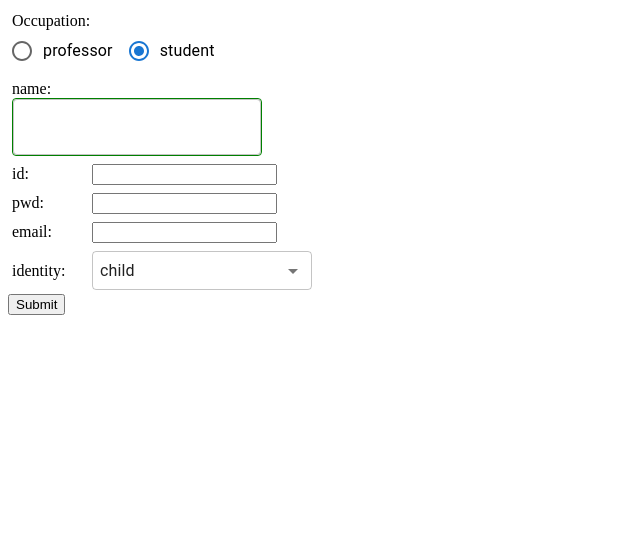
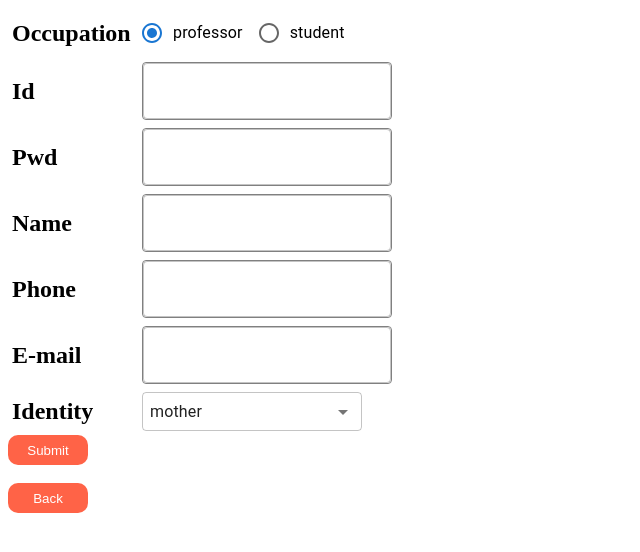
Before and after one commit to kangactor123/react-hook-form-repo, a React (Create React App) app: page /create in a window 1280 px wide. Shown: the top 552 px of the page, without its empty margins (0-640 px from the left). Built offline with nearby package versions, Linux system fonts and the light colour scheme.

Commit message:
Edit mode 페이지 작업

```diff
--- a/package.json
+++ b/package.json
@@ -6,6 +6,7 @@
     "@emotion/react": "^11.10.5",
     "@emotion/styled": "^11.10.5",
     "@mui/material": "^5.11.0",
+    "@tanstack/react-query": "^4.20.4",
     "@testing-library/jest-dom": "^5.16.5",
     "@testing-library/react": "^13.4.0",
     "@testing-library/user-event": "^13.5.0",
@@ -14,9 +15,11 @@
     "@types/react": "^18.0.25",
     "@types/react-dom": "^18.0.9",
     "@types/styled-components": "^5.1.26",
+    "axios": "^1.2.1",
     "react": "^18.2.0",
     "react-dom": "^18.2.0",
     "react-hook-form": "^7.40.0",
+    "react-router-dom": "^6.5.0",
     "react-scripts": "5.0.1",
     "styled-components": "^5.3.6",
     "typescript": "^4.9.3",
--- a/src/App.tsx
+++ b/src/App.tsx
@@ -1,9 +1,20 @@
+import React from "react";
+import EditForm from "page/EditForm";
 import ReactHookForm from "page/ReactHookForm";
-import React from "react";
 import NoHookForm from "./page/NoHookForm";
+import { BrowserRouter, Route, Routes } from "react-router-dom";
+import Home from "page/Home";
 
 function App() {
-  return <ReactHookForm />;
+  return (
+    <BrowserRouter>
+      <Routes>
+        <Route path="create" element={<EditForm mode="create" />} />
+        <Route path=":id/edit" element={<EditForm mode="edit" />} />
+        <Route element={<Home />} path="/" />
+      </Routes>
+    </BrowserRouter>
+  );
 }
 
 export default App;
--- a/src/component/mui/MInputText.tsx
+++ b/src/component/mui/MInputText.tsx
@@ -29,7 +29,7 @@ function MInputText<T extends FieldValues>({
       }}
       InputProps={{
         sx: {
-          border: `1px solid ${error ? "red" : "green"}`, //간단한 에러
+          border: `1px solid ${error ? "red" : "gray"}`, //간단한 에러
         },
       }}
       {...props}
--- a/src/component/mui/MSelect.tsx
+++ b/src/component/mui/MSelect.tsx
@@ -55,7 +55,7 @@ function MSelect<T extends FieldValues>(props: TProps<T>) {
   };
 
   const renderValue = () =>
-    value
+    value && !!value.length
       ? selectList.find((item) => item.value === value)?.label
       : placeholder;
 
--- a/src/index.tsx
+++ b/src/index.tsx
@@ -1,3 +1,4 @@
+import { QueryClient, QueryClientProvider } from "@tanstack/react-query";
 import React from "react";
 import ReactDOM from "react-dom/client";
 import App from "./App";
@@ -5,8 +6,21 @@ import App from "./App";
 const root = ReactDOM.createRoot(
   document.getElementById("root") as HTMLElement
 );
+
+const client = new QueryClient({
+  defaultOptions: {
+    queries: {
+      staleTime: Infinity,
+      cacheTime: 0,
+      refetchOnWindowFocus: false,
+      retry: false,
+    },
+  },
+});
 root.render(
   <React.StrictMode>
-    <App />
+    <QueryClientProvider client={client}>
+      <App />
+    </QueryClientProvider>
   </React.StrictMode>
 );
--- /dev/null
+++ b/src/module/api.ts
@@ -0,0 +1,6 @@
+import axios from "axios";
+
+export async function getList() {
+  const { data } = await axios.get("http://localhost:3001/list");
+  return data;
+}
--- /dev/null
+++ b/src/page/EditForm.tsx
@@ -0,0 +1,119 @@
+import { useQuery } from "@tanstack/react-query";
+import { TForm } from "common/type";
+import MInputText from "component/mui/MInputText";
+import MRadio, { TRadioGroup } from "component/mui/MRadio";
+import MSelect, { ISelectItem } from "component/mui/MSelect";
+import { getList } from "module/api";
+import { useEffect, useLayoutEffect } from "react";
+import { useForm } from "react-hook-form";
+import { useNavigate, useParams } from "react-router-dom";
+import { Button, Label, Row } from "style";
+
+type EditProps = {
+  mode: "edit" | "create";
+};
+
+function EditForm({ mode }: EditProps) {
+  const { id } = useParams();
+  const navigate = useNavigate();
+  const handleBack = () => {
+    navigate("/");
+  };
+  const {
+    control,
+    handleSubmit: onSubmit,
+    reset,
+    watch,
+  } = useForm<TForm>({
+    defaultValues: {
+      id: "",
+      pwd: "",
+      name: "",
+      phone: "",
+      email: "",
+      occupation: "",
+      identity: "",
+    },
+  });
+  const { data } = useQuery(["list"], getList, {
+    enabled: !!id,
+    refetchOnMount: "always",
+    onSuccess: (data: TForm) => {
+      reset(data);
+    },
+    select: (data: TForm[]) => data.find((data) => data.id === id) as TForm,
+  });
+
+  console.log(watch());
+
+  useEffect(() => {
+    if (mode === "create") {
+      reset({
+        ...watch(),
+        occupation: "professor",
+        identity: "mother",
+      });
+    }
+  }, []);
+
+  const selectList: ISelectItem[] = [
+    { label: "child", value: "child" },
+    { label: "father", value: "father" },
+    { label: "mother", value: "mother" },
+    { label: "grandfather", value: "mather", disabled: true },
+    { label: "grandmother", value: "grandmother" },
+  ];
+
+  const radioGroup: TRadioGroup[] = [
+    { label: "professor", value: "professor" },
+    { label: "student", value: "student" },
+  ];
+
+  const handleSubmit = (data: TForm) => {
+    console.log(data);
+  };
+
+  return (
+    <form onSubmit={onSubmit(handleSubmit)}>
+      <Row>
+        <Label>Occupation</Label>
+        <MRadio<TForm> group={radioGroup} control={control} name="occupation" />
+      </Row>
+      <Row>
+        <Label>Id</Label>
+        <MInputText<TForm> control={control} name="id" />
+      </Row>
+      <Row>
+        <Label>Pwd</Label>
+        <MInputText<TForm> control={control} name="pwd" />
+      </Row>
+      <Row>
+        <Label>Name</Label>
+        <MInputText<TForm> control={control} name="name" />
+      </Row>
+      <Row>
+        <Label>Phone</Label>
+        <MInputText<TForm> control={control} name="phone" />
+      </Row>
+      <Row>
+        <Label>E-mail</Label>
+        <MInputText<TForm> control={control} name="email" />
+      </Row>
+      <Row>
+        <Label>Identity</Label>
+        <MSelect<TForm>
+          control={control}
+          name="identity"
+          selectList={selectList}
+          placeholder={"Choose One"}
+        />
+      </Row>
+      <Button>Submit</Button>
+      <br />
+      <br />
+      <Button onClick={handleBack}>Back</Button>
+    </form>
+  );
+}
+
+export default EditForm;
--- /dev/null
+++ b/src/page/Home.tsx
@@ -0,0 +1,29 @@
+import { Button } from "style";
+import styled from "@emotion/styled";
+import { Outlet, useNavigate } from "react-router-dom";
+import { useQuery } from "@tanstack/react-query";
+import { getList } from "module/api";
+
+const Wrapper = styled.div`
+  display: flex;
+  gap: 10px;
+`;
+
+function Home() {
+  const navigate = useNavigate();
+  const handleCreate = () => {
+    navigate("create");
+  };
+  const handleEdit = () => {
+    navigate("kang1/edit");
+  };
+  useQuery(["list"], getList);
+  return (
+    <Wrapper>
+      <Button onClick={handleCreate}>create</Button>
+      <Button onClick={handleEdit}>edit</Button>
+    </Wrapper>
+  );
+}
+
+export default Home;
--- a/src/style.ts
+++ b/src/style.ts
@@ -1,8 +1,11 @@
 import styled from "styled-components";
 
 export const Row = styled.div`
-  width: 300px;
+  width: 100%;
   padding: 4px;
+  display: flex;
+  align-items: center;
+  gap: 10px;
 
   & .error {
     color: red;
@@ -11,6 +14,20 @@ export const Row = styled.div`
 `;
 
 export const Label = styled.label`
+  font-size: 24px;
+  font-weight: 700;
+  min-width: 120px;
+`;
+
+export const Button = styled.button`
   width: 80px;
-  display: inline-block;
+  height: 30px;
+  border: 0;
+  border-radius: 10px;
+  background-color: tomato;
+  color: #ffffff;
+  cursor: pointer;
+  :hover {
+    color: rgba(255, 255, 255, 0.6);
+  }
 `;
```
Also changed, not shown: src/common/type.ts (+10 -0 lines), src/page/ReactHookForm.tsx (+1 -10 lines), 1 other file (tests, documents, lock files or other folders).
